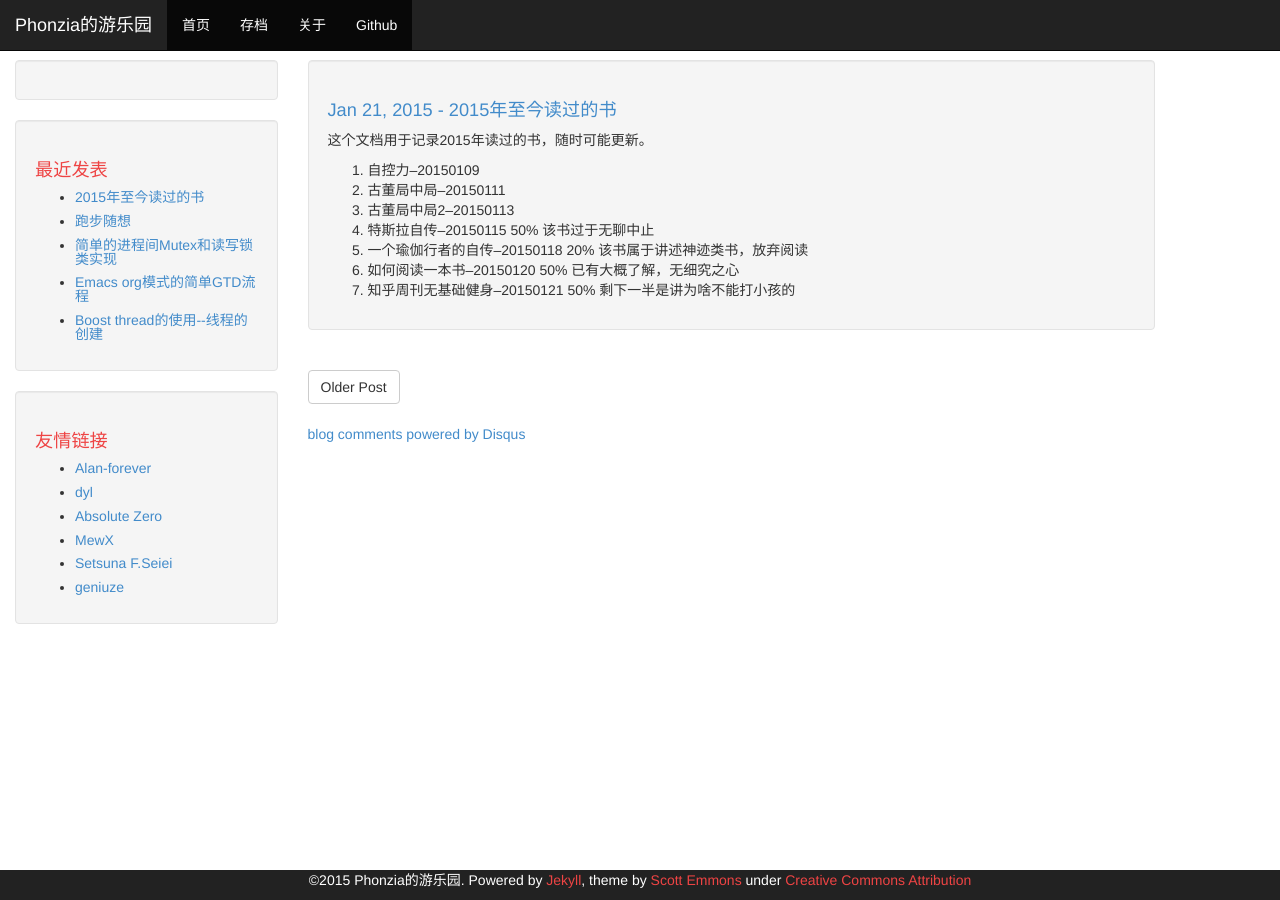
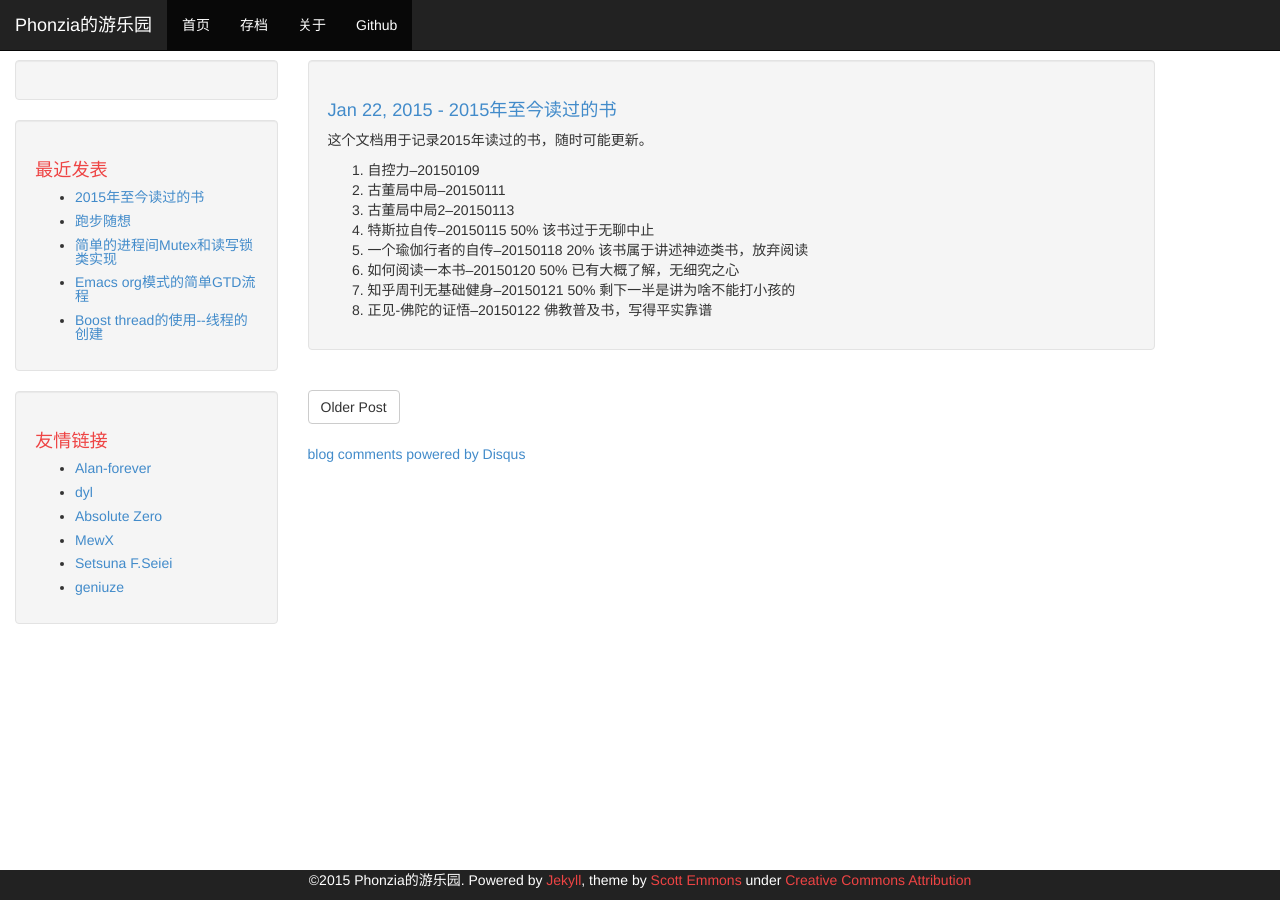
Before and after one commit to phonzia/old_blog, a Jekyll site: the page built from _posts/2015-01-22-BooksRead.md, in a window 1280 px wide. Built offline with Jekyll 4.4.1, drawn with Linux system fonts in a browser that asks for light colours; Markdown is read by kramdown in place of the engine named in the settings; comment, search, counter and statistics services are not loaded.

Commit message:
add book read

```diff
--- a/_posts/2015-01-21-BooksRead.md
+++ b/_posts/2015-01-22-BooksRead.md
@@ -12,3 +12,4 @@ title: "2015年至今读过的书"
 5. 一个瑜伽行者的自传--20150118 20% 该书属于讲述神迹类书，放弃阅读
 6. 如何阅读一本书--20150120 50% 已有大概了解，无细究之心
 7. 知乎周刊无基础健身--20150121 50% 剩下一半是讲为啥不能打小孩的
+8. 正见-佛陀的证悟--20150122  佛教普及书，写得平实靠谱
```
